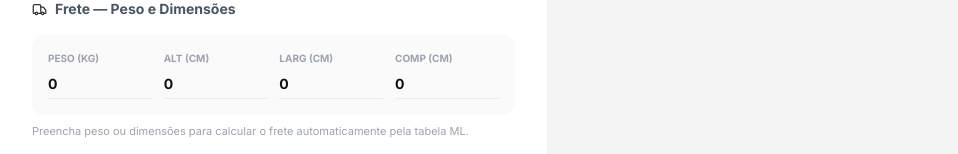
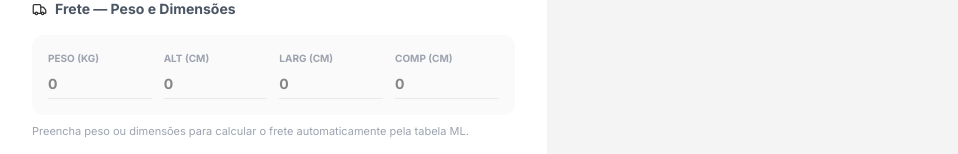
Before and after one commit to viniholanda/melicalc-precificacao, a React (Vite) app: page / in a window 1280 px wide. Shown: the part 1049-1203 px from the top of the page, without its empty margins (288-1246 px from the left). Built offline with nearby package versions, Linux system fonts and the light colour scheme.

Commit message:
fix(ui): implement NumberInput for correct zero padding, placeholder and decimal typing

```diff
--- a/src/App.tsx
+++ b/src/App.tsx
@@ -34,6 +34,52 @@ import { calculatePricing, calculateCurrentMargin, ML_THRESHOLD, getEffectiveWei
 import { getUniqueCategories, getSearchableEntries } from './data/commissions';
 
 type CommentColor = 'green' | 'yellow' | 'red' | '';
+
+function NumberInput({ value, onChange, onBlur, onFocus, className, ...props }: any) {
+  const [localValue, setLocalValue] = useState<string | null>(null);
+
+  useEffect(() => {
+    if (localValue !== null) {
+      const parsed = parseFloat(localValue);
+      if (parsed === value || (localValue === '' && value === 0) || (isNaN(parsed) && value === 0)) {
+        // It's a match with intermediate typing state
+      } else {
+        setLocalValue(null); // External value changed, reset local sync
+      }
+    }
+  }, [value, localValue]);
+
+  const handleChange = (e: React.ChangeEvent<HTMLInputElement>) => {
+    setLocalValue(e.target.value);
+    if (onChange) onChange(e);
+  };
+
+  const handleBlur = (e: React.FocusEvent<HTMLInputElement>) => {
+    setLocalValue(null);
+    if (onBlur) onBlur(e);
+  };
+
+  const handleFocus = (e: React.FocusEvent<HTMLInputElement>) => {
+    e.target.select();
+    if (onFocus) onFocus(e);
+  };
+
+  const displayValue = localValue !== null ? localValue : (value === 0 ? '' : value);
+
+  return (
+    <input
+      type="number"
+      value={displayValue}
+      onChange={handleChange}
+      onBlur={handleBlur}
+      onFocus={handleFocus}
+      placeholder="0"
+      className={className}
+      {...props}
+    />
+  );
+}
+
 
 interface SavedRecord {
   id: string;
@@ -170,11 +216,6 @@ export default function App() {
       ...p,
       [name]: isNaN(parsed) ? 0 : parsed
     } : p));
-  };
-
-  // Select all text on focus so the user can just type over the current value
-  const handleNumberFocus = (e: React.FocusEvent<HTMLInputElement>) => {
-    e.target.select();
   };
 
   const handleNameChange = (e: React.ChangeEvent<HTMLInputElement>) => {
@@ -413,14 +454,14 @@ export default function App() {
                       <label className="label-text">Custo do Produto (R$)</label>
                       <div className="relative">
                         <span className="absolute left-3 top-1/2 -translate-y-1/2 text-outline text-sm font-medium">R$</span>
-                        <input type="number" name="cost" value={product.cost} onChange={handleInputChange} onFocus={handleNumberFocus} className="input-field pl-10" step="0.01" min="0" />
+                        <NumberInput name="cost" value={product.cost} onChange={handleInputChange} className="input-field pl-10" step="0.01" min="0" />
                       </div>
                     </div>
                     <div>
                       <label className="label-text">Embalagem (R$)</label>
                       <div className="relative">
                         <span className="absolute left-3 top-1/2 -translate-y-1/2 text-outline text-sm font-medium">R$</span>
-                        <input type="number" name="packaging" value={product.packaging} onChange={handleInputChange} onFocus={handleNumberFocus} className="input-field pl-10" step="0.01" min="0" />
+                        <NumberInput name="packaging" value={product.packaging} onChange={handleInputChange} className="input-field pl-10" step="0.01" min="0" />
                       </div>
                     </div>
                   </div>
@@ -439,7 +480,7 @@ export default function App() {
                   <div>
                     <label className="label-text">Imposto (%)</label>
                     <div className="relative">
-                      <input type="number" name="taxPercentage" value={product.taxPercentage} onChange={handleInputChange} onFocus={handleNumberFocus} className="input-field pr-8" step="0.1" min="0" max="99" />
+                      <NumberInput name="taxPercentage" value={product.taxPercentage} onChange={handleInputChange} className="input-field pr-8" step="0.1" min="0" max="99" />
                       <span className="absolute right-3 top-1/2 -translate-y-1/2 text-outline text-sm">%</span>
                     </div>
                   </div>
@@ -457,7 +498,7 @@ export default function App() {
                       <div>
                         <label className="label-text">Margem Desejada (%)</label>
                         <div className="relative">
-                          <input type="number" name="desiredMargin" min="1" max="50" step="0.5" value={product.desiredMargin} onChange={handleInputChange} onFocus={handleNumberFocus} className="input-field pr-8 text-lg font-bold" />
+                          <NumberInput name="desiredMargin" min="1" max="50" step="0.5" value={product.desiredMargin} onChange={handleInputChange} className="input-field pr-8 text-lg font-bold" />
                           <span className="absolute right-3 top-1/2 -translate-y-1/2 text-outline text-sm">%</span>
                         </div>
                       </div>
@@ -466,7 +507,7 @@ export default function App() {
                         <label className="label-text">Preço de Venda Atual (R$)</label>
                         <div className="relative">
                           <span className="absolute left-3 top-1/2 -translate-y-1/2 text-outline text-sm font-medium">R$</span>
-                          <input type="number" value={currentPrice} onChange={(e) => setCurrentPrice(parseFloat(e.target.value) || 0)} onFocus={handleNumberFocus} className="input-field pl-10 text-lg font-bold" step="0.01" />
+                          <NumberInput value={currentPrice} onChange={(e: any) => setCurrentPrice(parseFloat(e.target.value) || 0)} className="input-field pl-10 text-lg font-bold" step="0.01" />
                         </div>
                       </div>
                     )}
@@ -487,7 +528,7 @@ export default function App() {
                       ].map(f => (
                         <div key={f.name}>
                           <label className="block text-[10px] font-bold text-outline mb-1 uppercase">{f.label}</label>
-                          <input type="number" name={f.name} value={(product as any)[f.name]} onChange={handleInputChange} onFocus={handleNumberFocus} step={f.step} min="0" className="w-full bg-transparent border-b border-outline/20 focus:border-primary focus:outline-none py-1 text-sm font-bold" />
+                          <NumberInput name={f.name} value={(product as any)[f.name]} onChange={handleInputChange} step={f.step} min="0" className="w-full bg-transparent border-b border-outline/20 focus:border-primary focus:outline-none py-1 text-sm font-bold" />
                         </div>
                       ))}
                     </div>
@@ -510,13 +551,13 @@ export default function App() {
                         <div>
                           <label className="label-text">Taxa Fixa (&lt;79)</label>
                           <div className="relative"><span className="absolute left-3 top-1/2 -translate-y-1/2 text-outline text-sm font-medium">R$</span>
-                            <input type="number" name="fixedFee" value={product.fixedFee} onChange={handleInputChange} className="input-field pl-10" step="0.01" min="0" />
+                            <NumberInput name="fixedFee" value={product.fixedFee} onChange={handleInputChange} className="input-field pl-10" step="0.01" min="0" />
                           </div>
                         </div>
                         <div>
                           <label className="label-text">Frete Grátis (&ge;79)</label>
                           <div className="relative"><span className="absolute left-3 top-1/2 -translate-y-1/2 text-outline text-sm font-medium">R$</span>
-                            <input type="number" name="shippingFee" value={product.shippingFee} onChange={handleInputChange} className="input-field pl-10" step="0.01" min="0" />
+                            <NumberInput name="shippingFee" value={product.shippingFee} onChange={handleInputChange} className="input-field pl-10" step="0.01" min="0" />
                           </div>
                         </div>
                       </div>
@@ -651,24 +692,24 @@ export default function App() {
                                       className="w-28 text-sm py-1 px-2 rounded-md border border-outline-variant bg-white outline-none focus:ring-2 focus:ring-primary/25" />
                                   </td>
                                   <td className="py-3 px-2">
-                                    <input type="number" value={record.cost} onChange={e => updateRecord(record.id, 'cost', parseFloat(e.target.value) || 0)} step="0.01" min="0"
+                                    <NumberInput value={record.cost} onChange={(e: any) => updateRecord(record.id, 'cost', parseFloat(e.target.value) || 0)} step="0.01" min="0"
                                       className="w-20 text-sm text-right py-1 px-2 rounded-md border border-outline-variant bg-white outline-none focus:ring-2 focus:ring-primary/25" />
                                   </td>
                                   <td className="py-3 px-2">
-                                    <input type="number" value={record.packaging} onChange={e => updateRecord(record.id, 'packaging', parseFloat(e.target.value) || 0)} step="0.01" min="0"
+                                    <NumberInput value={record.packaging} onChange={(e: any) => updateRecord(record.id, 'packaging', parseFloat(e.target.value) || 0)} step="0.01" min="0"
                                       className="w-20 text-sm text-right py-1 px-2 rounded-md border border-outline-variant bg-white outline-none focus:ring-2 focus:ring-primary/25" />
                                   </td>
                                   <td className="py-3 px-2">
-                                    <input type="number" value={record.categoryTax} onChange={e => updateRecord(record.id, 'categoryTax', parseFloat(e.target.value) || 0)} step="0.1" min="0" max="99"
+                                    <NumberInput value={record.categoryTax} onChange={(e: any) => updateRecord(record.id, 'categoryTax', parseFloat(e.target.value) || 0)} step="0.1" min="0" max="99"
                                       className="w-16 text-sm text-right py-1 px-2 rounded-md border border-outline-variant bg-white outline-none focus:ring-2 focus:ring-primary/25" />
                                   </td>
                                   <td className="py-3 px-2">
-                                    <input type="number" value={record.taxPercentage} onChange={e => updateRecord(record.id, 'taxPercentage', parseFloat(e.target.value) || 0)} step="0.1" min="0" max="99"
+                                    <NumberInput value={record.taxPercentage} onChange={(e: any) => updateRecord(record.id, 'taxPercentage', parseFloat(e.target.value) || 0)} step="0.1" min="0" max="99"
                                       className="w-16 text-sm text-right py-1 px-2 rounded-md border border-outline-variant bg-white outline-none focus:ring-2 focus:ring-primary/25" />
                                   </td>
                                   <td className="py-3 px-2">
                                     <div className="flex items-center">
-                                      <input type="number" value={record.desiredMargin} onChange={e => updateRecord(record.id, 'desiredMargin', parseFloat(e.target.value) || 0)} step="0.5" min="1" max="50"
+                                      <NumberInput value={record.desiredMargin} onChange={(e: any) => updateRecord(record.id, 'desiredMargin', parseFloat(e.target.value) || 0)} step="0.5" min="1" max="50"
                                         className="w-14 text-sm text-right py-1 px-2 rounded-md border border-outline-variant bg-white outline-none focus:ring-2 focus:ring-primary/25" />
                                       <span className="text-xs text-outline ml-0.5">%</span>
                                     </div>
@@ -722,7 +763,7 @@ export default function App() {
                                   <td className="py-4 px-2 text-right font-mono text-sm text-on-surface-variant">{record.taxPercentage}%</td>
                                   <td className="py-4 px-2">
                                     <div className="flex items-center justify-end">
-                                      <input type="number" value={record.desiredMargin} onChange={e => updateRecord(record.id, 'desiredMargin', parseFloat(e.target.value) || 0)}
+                                      <NumberInput value={record.desiredMargin} onChange={(e: any) => updateRecord(record.id, 'desiredMargin', parseFloat(e.target.value) || 0)}
                                         step="0.5" min="1" max="50"
                                         className="w-12 text-xs text-right font-mono font-semibold py-0.5 px-1 rounded border border-outline-variant/60 bg-white outline-none focus:ring-1 focus:ring-primary/30" />
                                       <span className="text-xs text-outline ml-0.5">%</span>
@@ -881,8 +922,8 @@ function CategorySelector({
         <div>
           <label className="label-text text-[10px]">Comissão %</label>
           <div className="relative">
-            <input type="number" value={currentCommission}
-              onChange={e => { onManualChange(parseFloat(e.target.value) || 0); setSelectedLabel(''); }}
+            <NumberInput value={currentCommission}
+              onChange={(e: any) => { onManualChange(parseFloat(e.target.value) || 0); setSelectedLabel(''); }}
               className="input-field pr-8 font-medium" step="0.1" min="0" max="99" />
             <span className="absolute right-3 top-1/2 -translate-y-1/2 text-outline text-sm">%</span>
           </div>
```
